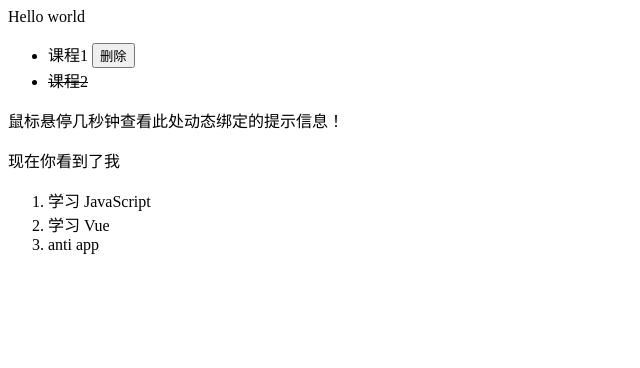
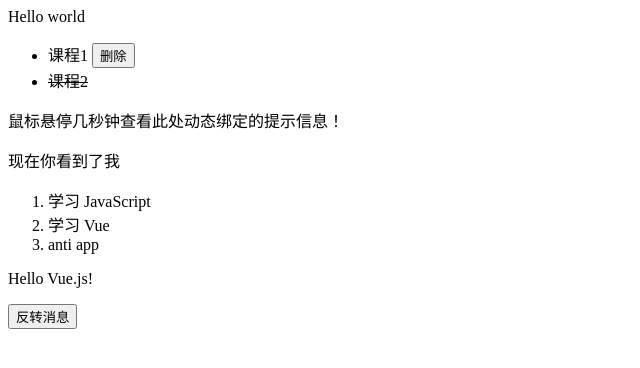
Before and after one commit to simp00/VueLearn, a plain HTML site: page vue01/index.html in a window 1280 px wide. Shown: the whole page, without its empty margins (0-640 px from the left). Drawn offline with nearby package versions, Linux system fonts and the light colour scheme.

Commit message:
处理用户输入反转消息

```diff
--- a/vue01/index.html
+++ b/vue01/index.html
@@ -25,6 +25,10 @@
                                 {{todo.text}}
                             </li>
                         </ol>
+                    </div>
+                    <div id="app-5">
+                        <p>{{ message }}</p>
+                        <button v-on:click="reverseMessage">反转消息</button>
                     </div>
     <script src="https://cdn.jsdelivr.net/npm/vue/dist/vue.js"></script>
     <script>
@@ -107,6 +111,18 @@
                 ]
             }
         })
+
+        var app5 = new Vue({
+            el:'#app-5',
+            data:{
+                message:'Hello Vue.js!'
+            },
+            methods:{
+                reverseMessage:function(){
+                    this.message = this.message.split('').reverse().join('')
+                }
+            }
+        })
     </script>
 </body>
 </html>
```
